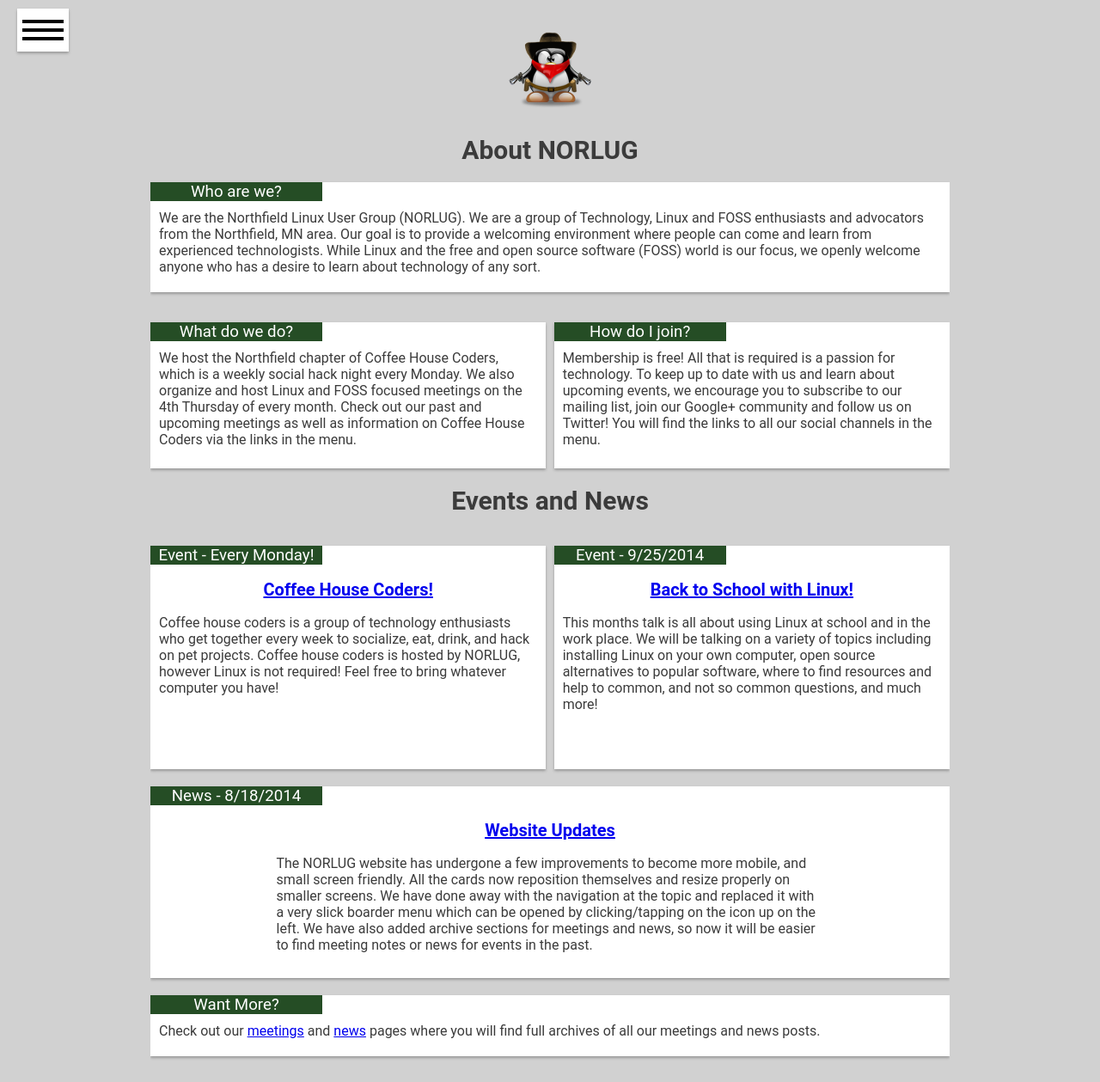
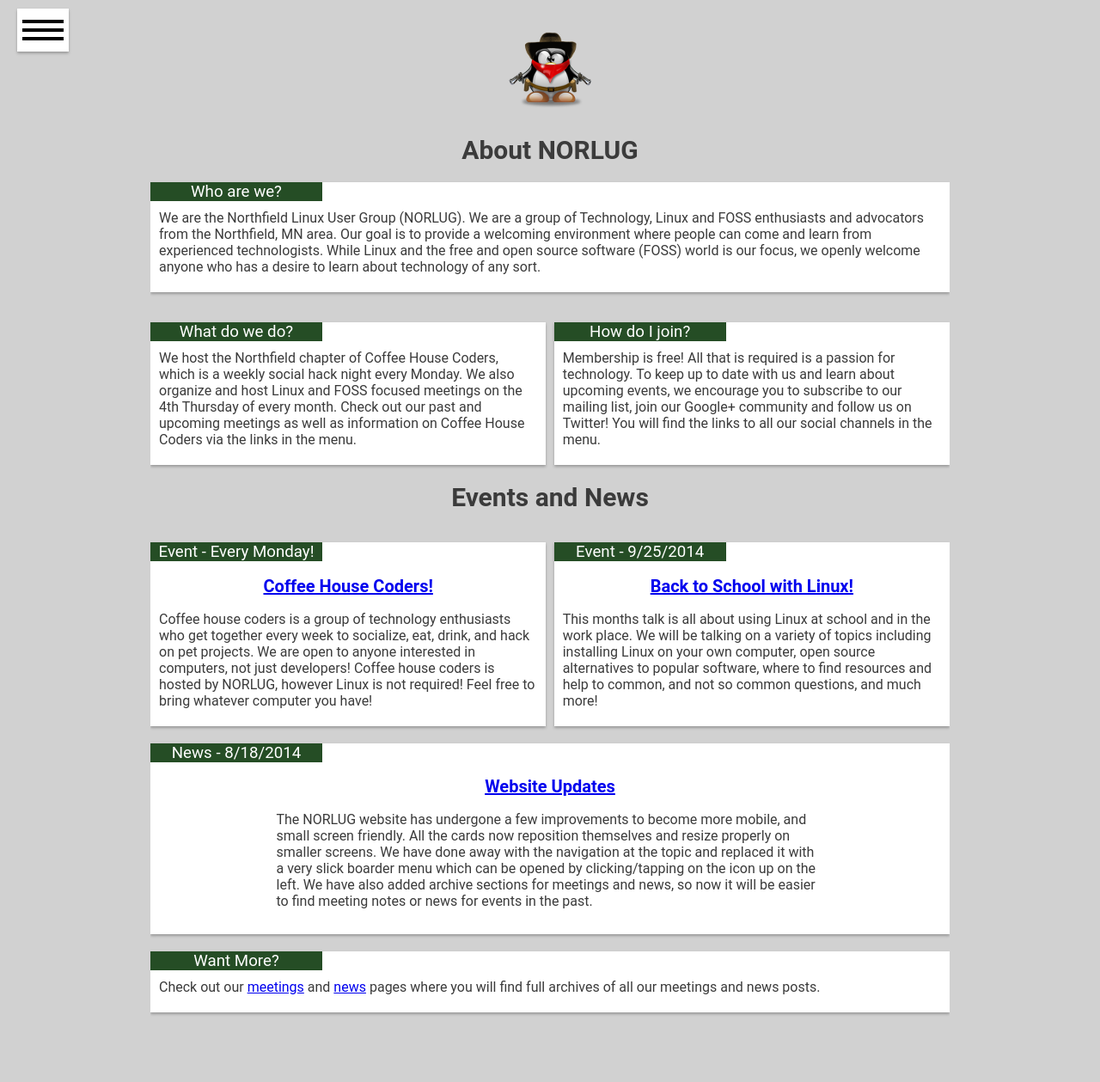
Before and after one commit to norlug/norlug.github.io, a Jekyll site: the page built from index.html, in a window 1280 px wide and 1259 px high. Shown: the whole window at 86% size. Built offline with Jekyll 4.4.1, drawn with Linux system fonts in a browser that asks for light colours.

Commit message:
Updated CHC description

```diff
--- a/index.html
+++ b/index.html
@@ -16,12 +16,12 @@
 	<p class="content left"> We are the Northfield Linux User Group (NORLUG). We are a group of Technology, Linux and FOSS enthusiasts and advocators from the Northfield, MN area. Our goal is to provide a welcoming environment where people can come and learn from experienced technologists. While Linux and the free and open source software (FOSS) world is our focus, we openly welcome anyone who has a desire to learn about technology of any sort.</p>
 </section>
 
-<section class="card left medium">
+<section class="card left">
 	<h3 class="header left"> What do we do? </h3>
 	<p class="content left"> We host the Northfield chapter of Coffee House Coders, which is a weekly social hack night every Monday. We also organize and host Linux and FOSS focused meetings on the 4th Thursday of every month. Check out our past and upcoming meetings as well as information on Coffee House Coders via the links in the menu.</p>
 </section>
 
-<section class="card right medium">
+<section class="card right">
 	<h3 class="header left"> How do I join?</h3>
 	<p class="content left"> Membership is free! All that is required is a passion for technology. To keep up to date with us and learn about upcoming events, we encourage you to subscribe to our mailing list, join our Google+ community and follow us on Twitter! You will find the links to all our social channels in the menu.
 	</p>
@@ -29,17 +29,19 @@
 
 <h1>Events and News</h1>
 
-<section class="card left large">
+<section class="card left">
         <h3 class="header left"> Event - Every Monday!</h3>
         <h2><a href="/coffeehousecoders">Coffee House Coders!</a></h2>
-        <p class="content left">Coffee house coders is a group of technology enthusiasts who get together every week to socialize, eat, drink, and hack on pet projects. Coffee house coders is hosted by NORLUG, however Linux is not required! Feel free to bring whatever computer you have!</p>
+        <p class="content left">Coffee house coders is a group of technology enthusiasts who get together every week to socialize, eat, drink, and hack on pet projects. We are open to anyone interested in computers, not just developers! Coffee house coders is hosted by NORLUG, however Linux is not required! Feel free to bring whatever computer you have!</p>
 </section>
 
-<section class="card right large">
+<section class="card right">
         <h3 class="header left"> Event - 9/25/2014 </h3>
         <h2><a href="/meetings">Back to School with Linux!</a></h2>
         <p class="content left">This months talk is all about using Linux at school and in the work place. We will be talking on a variety of topics including installing Linux on your own computer, open source alternatives to popular software, where to find resources and help to common, and not so common questions, and much more!</p>
 </section>
+
+<p class="clear"></p>
 
 <section class="card">
         <h3 class="header left"> News - 8/18/2014</h3>
```
